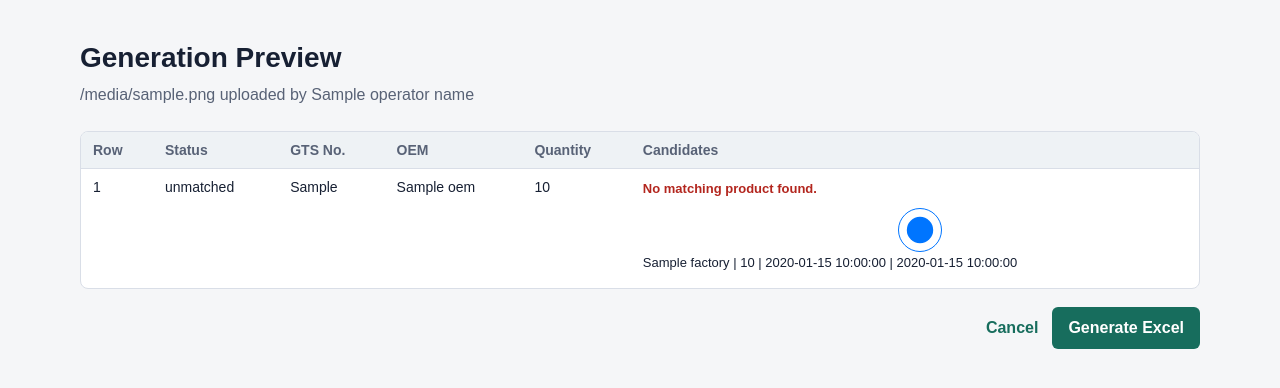
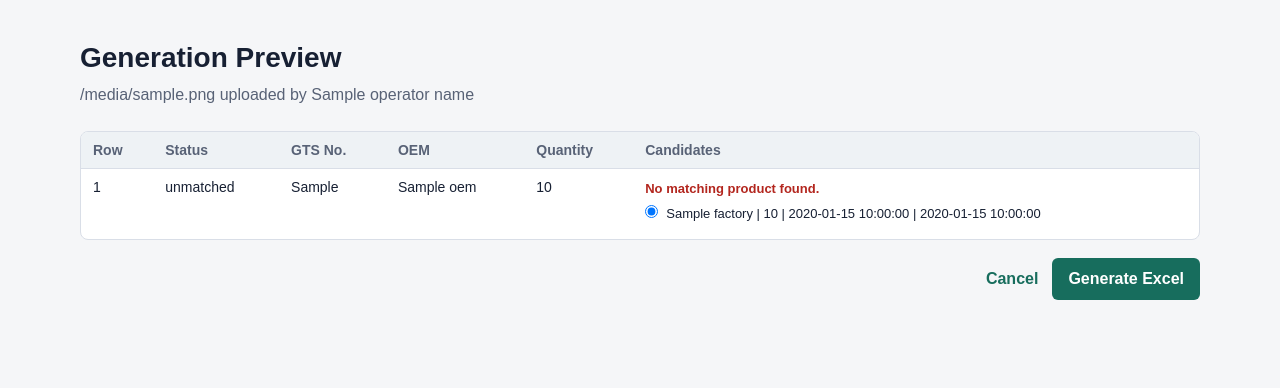
Before and after one commit to nancy-sun/gts-internal-tool, a Python web app: template app/templates/generate_preview.html in a window 1280 px wide. Shown: the part 64-452 px from the top of the page. Run offline with Jinja, Linux system fonts and the light colour scheme; the template is opened without the code that fills it: most values are stand-ins (such as "Sample title", 1, 10 or a date in 2020).

Commit message:
Compact generation candidate radios

```diff
--- a/app/static/styles.css
+++ b/app/static/styles.css
@@ -128,6 +128,12 @@ input[type="checkbox"] {
   min-height: 0;
 }
 
+input[type="radio"] {
+  width: auto;
+  min-height: 0;
+  margin: 0;
+}
+
 select {
   width: 100%;
   min-height: 44px;
@@ -243,7 +249,9 @@ button:disabled {
 }
 
 .candidate-line {
-  display: block;
+  display: flex;
+  align-items: baseline;
+  gap: 8px;
   margin-bottom: 8px;
   color: var(--text);
   font-size: 13px;
```
